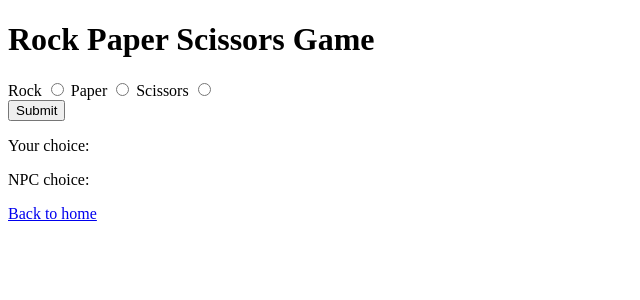
After one commit to jhteh2000/SSE-lab2, a Flask app: page /rockpaperscissors in a window 1280 px wide. The commit adds this page. Shown: the top 300 px of the page, without its empty margins (0-640 px from the left). Run offline with Flask 3, Linux system fonts and the light colour scheme.

Commit message:
Added rock paper scissors game

```diff
--- a/api/app.py
+++ b/api/app.py
@@ -1,15 +1,36 @@
 from flask import Flask, render_template, request
+import random
 
 app = Flask(__name__)
 
 
 @app.route("/")
-def hello_world():
+def index():
     return render_template("index.html")
 
 
-@app.route("/submit", methods=["POST"])
-def submit():
-    input_name = request.form.get("name")
-    input_age = request.form.get("age")
-    return render_template("hello.html", name=input_name, age=input_age)
+@app.route("/rockpaperscissors", methods=["GET", "POST"])
+def rockpaperscissors():
+    input = request.form.get("input")
+    bot_input = random.choice(["rock", "paper", "scissors"])
+
+    if (
+        (input == "rock" and bot_input == "scissors")
+        or (input == "paper" and bot_input == "rock")
+        or (input == "scissors" and bot_input == "paper")
+    ):
+        output = "You Win!"
+    elif (
+        (input == "rock" and bot_input == "rock")
+        or (input == "paper" and bot_input == "paper")
+        or (input == "scissors" and bot_input == "scissors")
+    ):
+        output = "It's a draw!"
+    elif input is None:
+        output = input = bot_input = ""
+    else:
+        output = "You Lose!"
+
+    return render_template(
+        "rockpaperscissors.html", input=input, bot_input=bot_input, result=output
+    )
--- /dev/null
+++ b/api/templates/rockpaperscissors.html
@@ -0,0 +1,29 @@
+<!DOCTYPE html>
+<html lang="en">
+
+<head>
+    <meta charset="UTF-8">
+    <meta http-equiv="X-UA-Compatible" content="IE=edge">
+    <meta name="viewport" content="width=device-width, initial-scale=1.0">
+    <title>Rock Paper Scissors</title>
+</head>
+
+<body>
+    <h1>Rock Paper Scissors Game</h1>
+    <form action="/rockpaperscissors" method="post">
+        <label for="rock">Rock</label>
+        <input type="radio" id="rock" name="input" value="rock">
+        <label for="paper">Paper</label>
+        <input type="radio" id="paper" name="input" value="paper">
+        <label for="scissors">Scissors</label>
+        <input type="radio" id="scissors" name="input" value="scissors">
+        <br>
+        <button type="submit">Submit</button>
+    </form>
+    <p>Your choice: {{ input }}</p>
+    <p>NPC choice: {{ bot_input }}</p>
+    <p>{{ result }}</p>
+    <a href="/">Back to home</a>
+</body>
+
+</html>
```
Also changed, not shown: api/templates/hello.html (deleted, +0 -17 lines), api/templates/index.html (+3 -9 lines).
